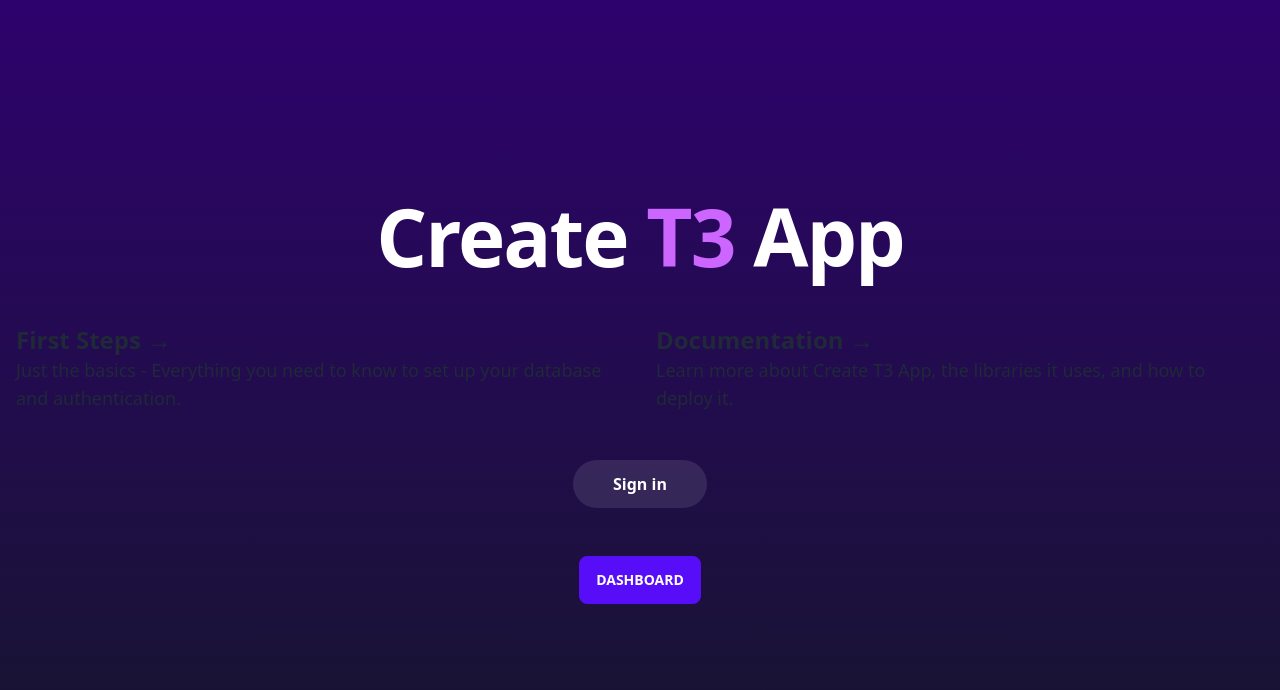
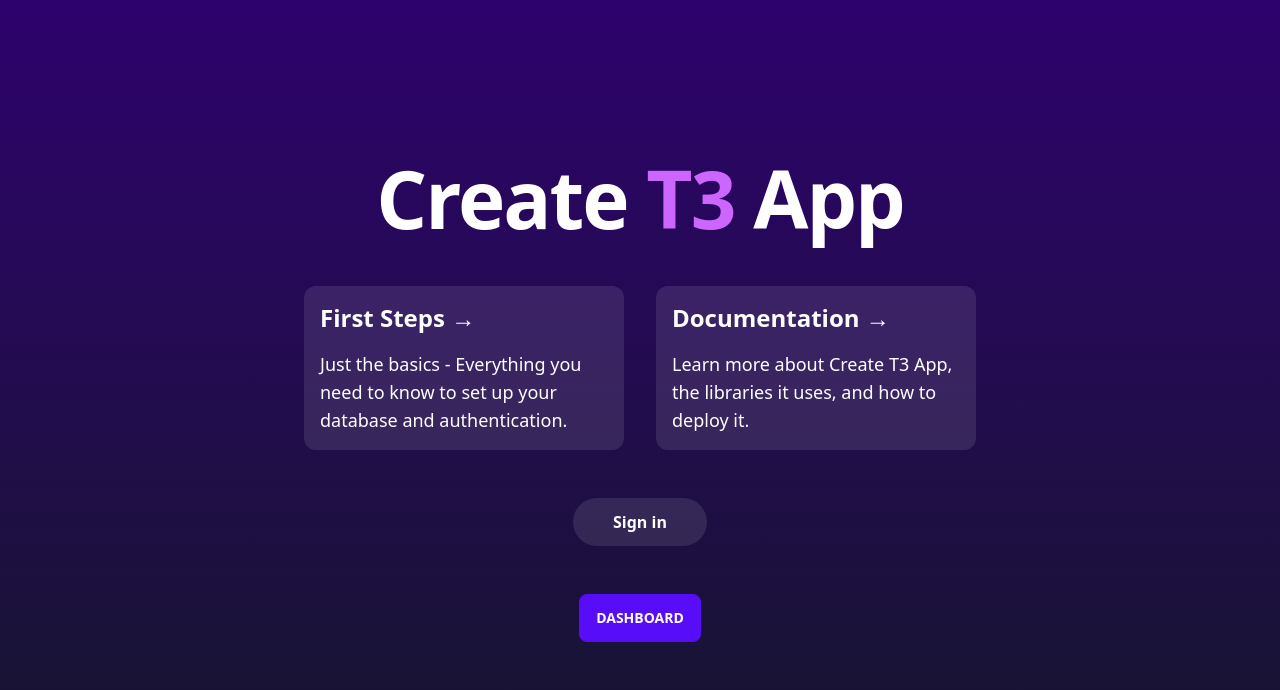
Before and after one commit to VictorJejlskov/MovieDB, a Next.js app: page / in a window 1280 px wide. Shown: the top 690 px of the page. Built offline with nearby package versions, Linux system fonts and the light colour scheme; no server answers.

Commit message:
Update index.tsx

```diff
--- a/src/pages/index.tsx
+++ b/src/pages/index.tsx
@@ -22,11 +22,11 @@ const Home: NextPage = () => {
           </h1>
           <div className="grid grid-cols-1 gap-4 sm:grid-cols-2 md:gap-8">
             <Link
-              className="flex max-w-xs flex-col gap-4 rounded-xl bg-white/10 p-4 text-white hover:bg-white/20"
+              className=""
               href="https://create.t3.gg/en/usage/first-steps"
               target="_blank"
             >
-              <div>
+              <div className="flex max-w-xs flex-col gap-4 rounded-xl bg-white/10 p-4 text-white hover:bg-white/20">
                 <h3 className="text-2xl font-bold">First Steps →</h3>
                 <div className="text-lg">
                   Just the basics - Everything you need to know to set up your
@@ -35,11 +35,11 @@ const Home: NextPage = () => {
               </div>
             </Link>
             <Link
-              className="flex max-w-xs flex-col gap-4 rounded-xl bg-white/10 p-4 text-white hover:bg-white/20"
+              className=""
               href="https://create.t3.gg/en/introduction"
               target="_blank"
             >
-              <div>
+              <div className="flex max-w-xs flex-col gap-4 rounded-xl bg-white/10 p-4 text-white hover:bg-white/20">
                 <h3 className="text-2xl font-bold">Documentation →</h3>
                 <div className="text-lg">
                   Learn more about Create T3 App, the libraries it uses, and how
```
